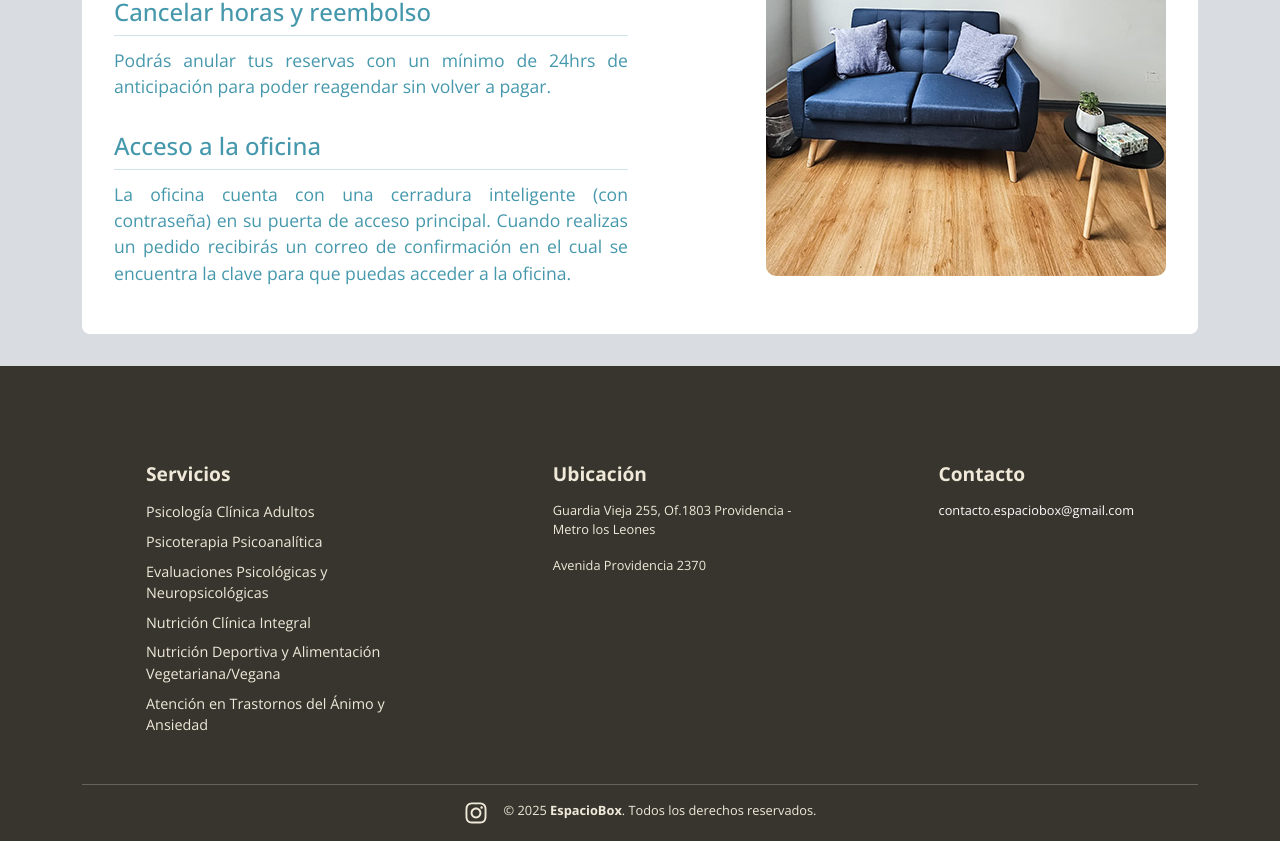
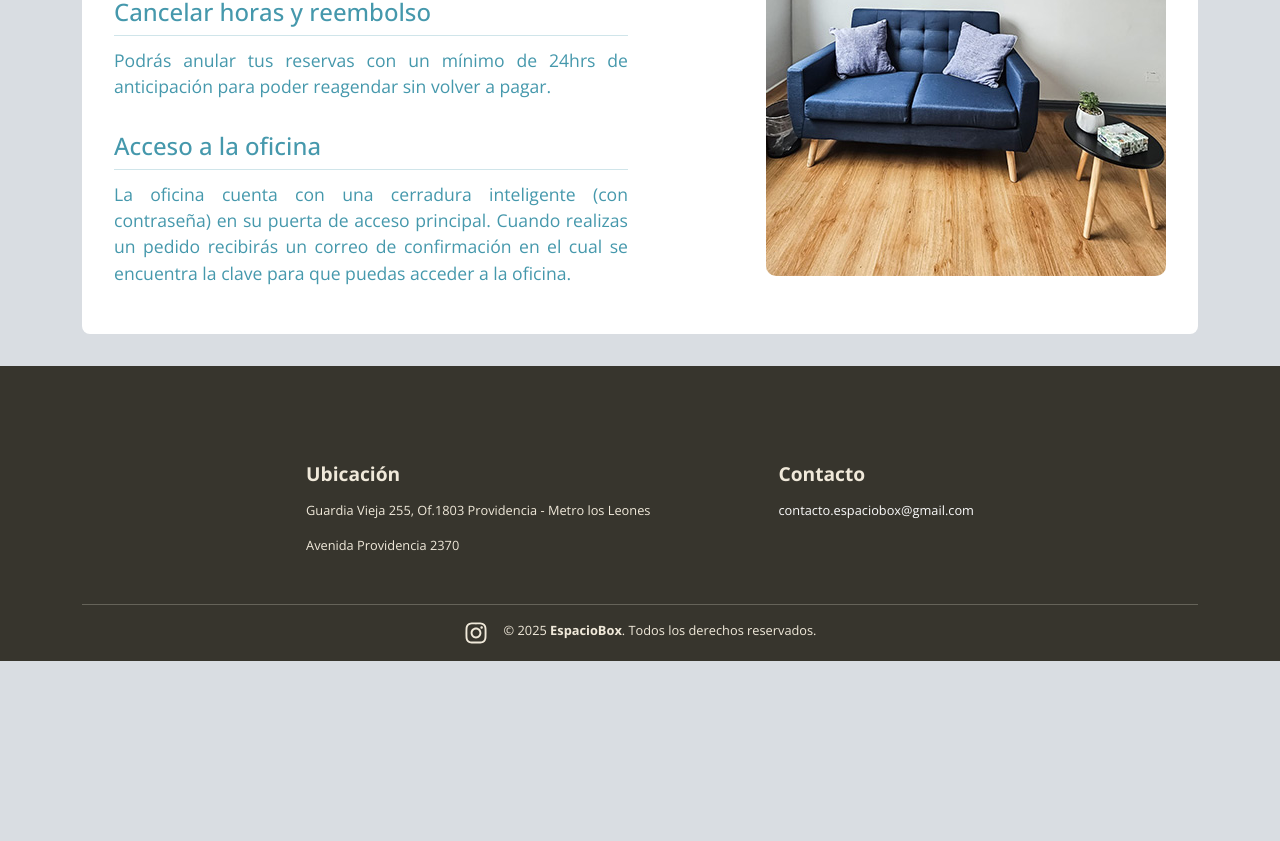
Before and after one commit to ssalinascalibar/espacio-box-noLogin, a React (Vite) app: page / in a window 1280 px wide. Shown: the part 3613-4454 px from the top of the page. After the commit the page ends 4274 px from the top, so only its background shows below. Built offline with nearby package versions, Linux system fonts and the light colour scheme.

Commit message:
remove services from footer

```diff
--- a/src/shared/components/footer/Footer.jsx
+++ b/src/shared/components/footer/Footer.jsx
@@ -10,17 +10,6 @@ export default function Footer() {
     <footer>
       <Container>
         <div className="footer-content">
-          <div className="footer-info">
-            <h3>Servicios</h3>
-            <ul>
-              <li>Psicología Clínica Adultos</li>
-              <li>Psicoterapia Psicoanalítica</li>
-              <li>Evaluaciones Psicológicas y Neuropsicológicas</li>
-              <li>Nutrición Clínica Integral</li>
-              <li>Nutrición Deportiva y Alimentación Vegetariana/Vegana</li>
-              <li>Atención en Trastornos del Ánimo y Ansiedad</li>
-            </ul>
-          </div>
           <div className="footer-info">
             <h3>Ubicación</h3>
             <p>Guardia Vieja 255, Of.1803 Providencia - Metro los Leones</p>
```
